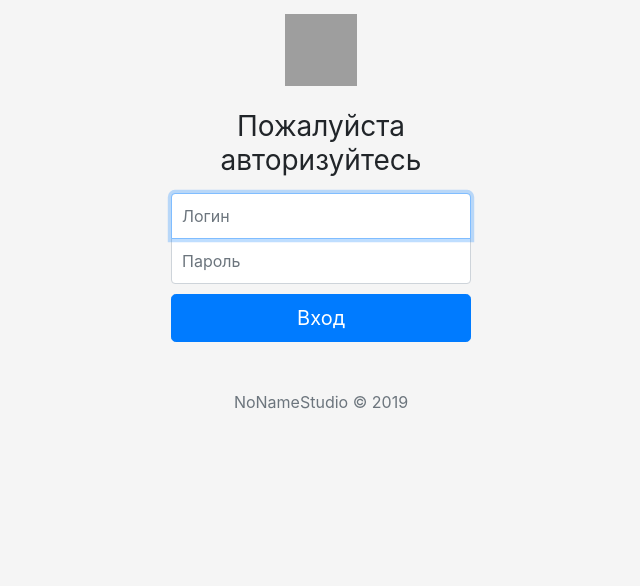
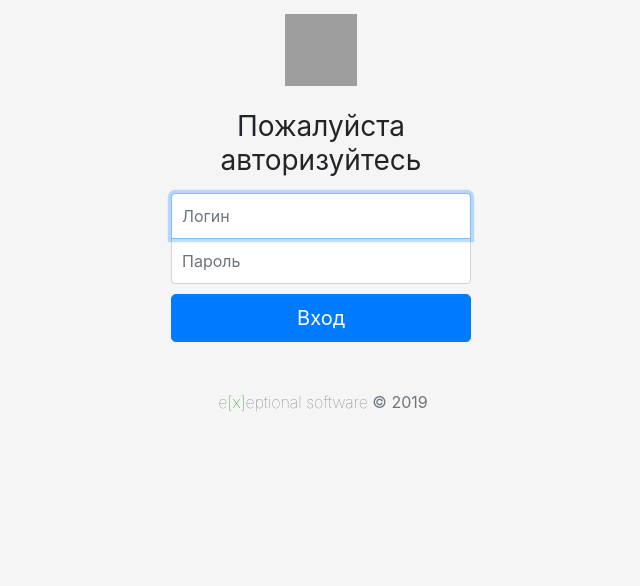
Before and after one commit to adolfovich/ya-static, a PHP site: template pages/cab/login.php in a window 1280 px wide. Shown: the part 178-764 px from the top of the page, without its empty margins (319-959 px from the left). Run offline with PHP 8.4, Linux system fonts and the light colour scheme; the template is opened without the code that fills it, so the values that code supplies are empty; a stand-in replaces the project's code that opens the database connection; grey boxes are pictures that could not be loaded.

Commit message:
added copyrigth

```diff
--- a/tpl/cab/login.tpl
+++ b/tpl/cab/login.tpl
@@ -90,7 +90,7 @@
       <label for="inputPassword" class="sr-only">Пароль</label>
       <input type="password" id="inputPassword" name="inputPassword" class="form-control" placeholder="Пароль" required>
       <button class="btn btn-lg btn-primary btn-block" type="submit">Вход</button>
-      <p class="mt-5 mb-3 text-muted">NoNameStudio &copy; <?=date("Y")?></p>
+      <p class="mt-5 mb-3 text-muted"><a href="https://exeptional.ru" class="font-weight-bold ml-1" target="_blank" style="color: #6c757d; font-weight: 100 !important;">e<span style="color: green;">[x]</span>eptional software</a> &copy; <?=date("Y")?></p>
     </form>
 
 <script src="https://code.jquery.com/jquery-3.3.1.slim.min.js" integrity="sha384-q8i/X+965DzO0rT7abK41JStQIAqVgRVzpbzo5smXKp4YfRvH+8abtTE1Pi6jizo" crossorigin="anonymous"></script>
--- a/tpl/cab/tpl_footer.tpl
+++ b/tpl/cab/tpl_footer.tpl
@@ -2,9 +2,9 @@
 <footer class="footer">
   <div class="row align-items-center justify-content-xl-between">
     <div class="col-xl-6">
-      <!--div class="copyright text-center text-xl-left text-muted">
-        © <?=date("Y")?><a href="http://noname-studio.ru" class="font-weight-bold ml-1" target="_blank">NoNameStudio</a>
-      </div-->
+      <div class="copyright text-center text-xl-left text-muted">
+        © <?=date("Y")?><a href="https://exeptional.ru" class="font-weight-bold ml-1" target="_blank" style="color: #6c757d; font-weight: 100 !important;">e<span style="color: green;">[x]</span>eptional software</a>
+      </div>
     </div>
     <!--div class="col-xl-6">
       <ul class="nav nav-footer justify-content-center justify-content-xl-end">
```
